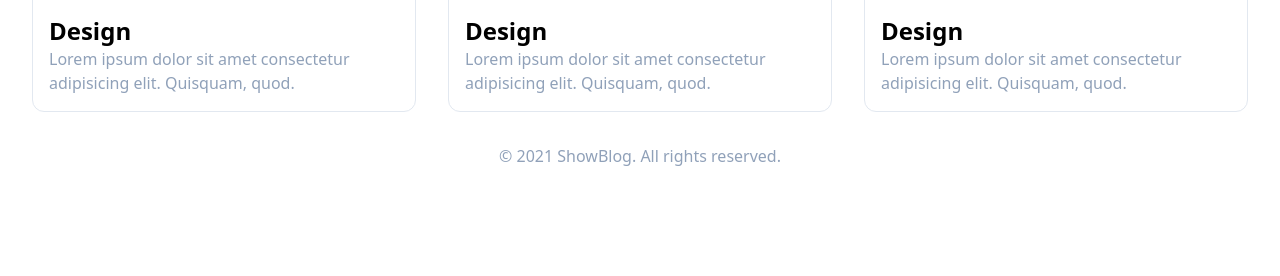
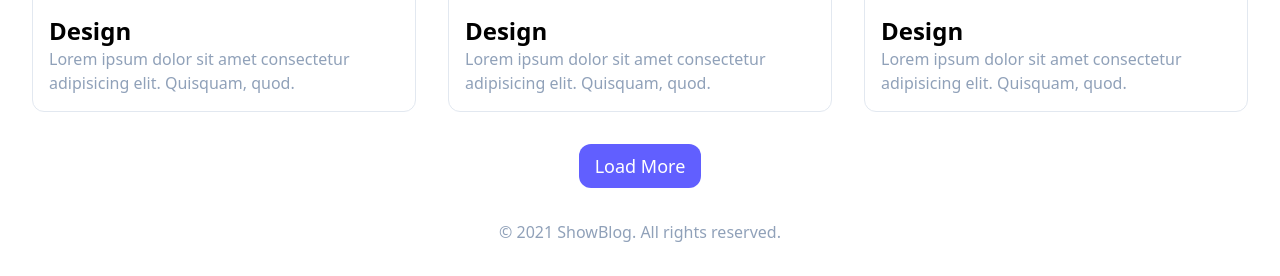
Before and after one commit to tiedsandi/website_project_showoff, a PHP site: page / in a window 1280 px wide. Shown: the part 982-1258 px from the top of the page. Before the commit the page ends 1148 px from the top, so only its background shows below. Run offline with PHP 8.4, Linux system fonts and the light colour scheme.

Commit message:
adding button loadmore

```diff
--- a/index.php
+++ b/index.php
@@ -68,7 +68,10 @@
       </div>
     </section>
 
-
+    <!-- button load more -->
+    <div class="flex justify-center">
+       <button class="bg-indigo-500 hover:bg-fuchsia-500 px-4 py-2 text-white rounded-xl text-lg mt-8">Load More</button>
+     </div>
 
      <footer class="mt-8">
         <p class="text-center text-slate-400">© 2021 ShowBlog. All rights reserved.</p>
```
